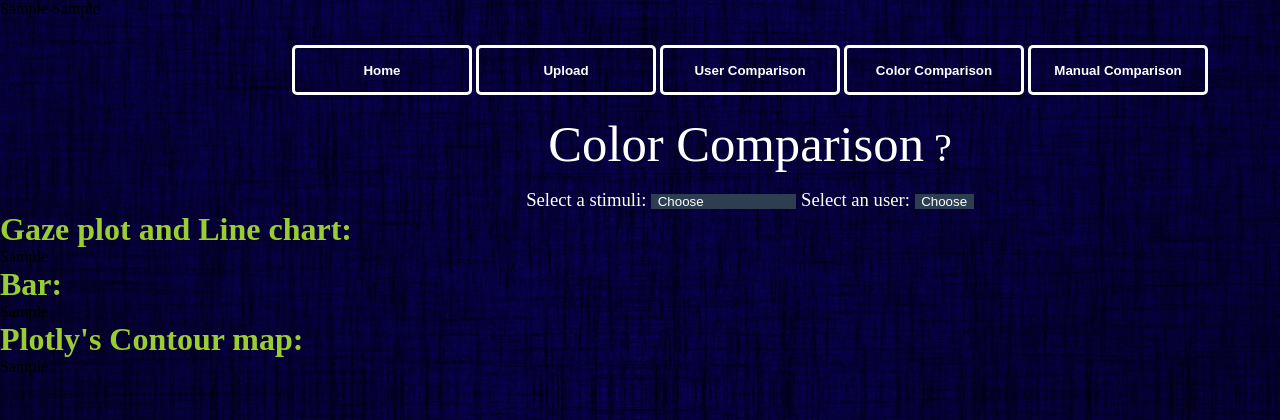
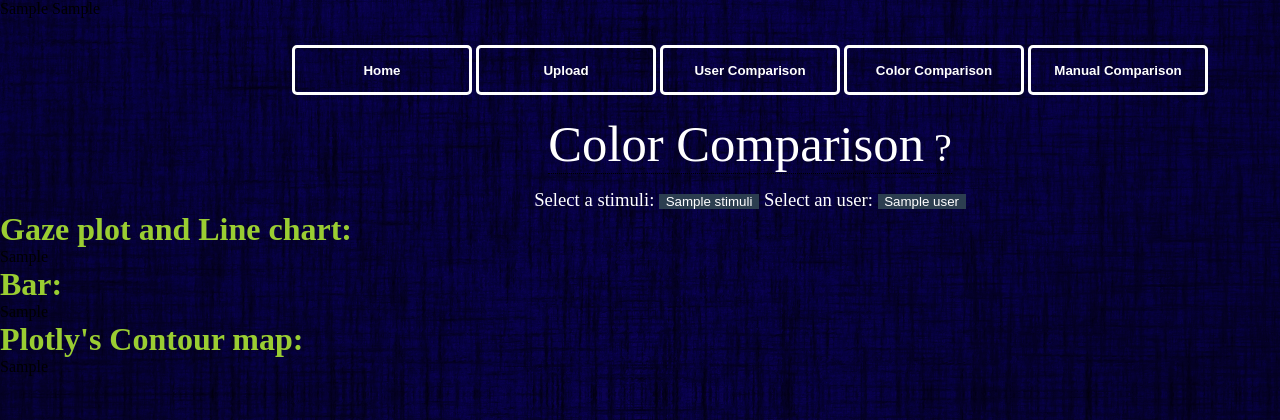
Before and after one commit to PortfolioTarik/Python_Eye-Tracking-Data-Visualization_TUe_2IOA0, a Django app: template color_comparison/templates/color.html in a window 1280 px wide; the page is wider, and only the part inside the window is pictured. Shown: the top 420 px of that part. Run offline with Django 3.2, Linux system fonts and the light colour scheme; the template is opened without the code that fills it: most values are stand-ins (such as "Sample title", 1, 10 or a date in 2020); some libraries are stand-ins or nearby versions.

Commit message:
COLOR Webpage 100% dropdownwork

```diff
--- a/color_comparison/templates/color.html
+++ b/color_comparison/templates/color.html
@@ -36,17 +36,27 @@
 					<!-- Start Coding Tarik Hacialiogullari -->
 					Select a stimuli:
 					<select onchange="changeStimuli(this.value)">
-						<option value="Choose" selected="selected">Choose</option>
-						<option value="06_Hamburg_S1.jpg">06_Hamburg_S1.jpg</option>
-						<option value="01_Antwerpen_S1.jpg">01_Antwerpen_S1.jpg</option>
-						<option value="02_Berlin_S1.jpg">02_Berlin_S1.jpg</option>
+						{% for stimuli in stimuli_list %}
+						<div>
+							{% if stimuli != selected_stimuli %}
+								<option value="{{ stimuli }}">{{ stimuli }}</option>
+							{% else %}
+								<option selected="selected" value="{{ stimuli }}">{{ stimuli }}</option>
+							{% endif %}
+						</div>
+						{% endfor %}
 					</select>
 					Select an user:
 					<select onchange="changeUser(this.value)">
-						<option value="Choose" selected="selected">Choose</option>
-						<option value="p1">p1</option>
-						<option value="p12">p12</option>
-						<option value="p16">p16</option>
+						{% for user in user_list %}
+						<div>
+							{% if user != selected_user %}
+								<option value="{{ user }}">{{ user }}</option>
+							{% else %}
+								<option selected="selected" value="{{ user }}">{{ user }}</option>
+							{% endif %}
+						</div>
+						{% endfor %}
 					</select>
 					<!-- End Coding Tarik Hacialiogullari -->
 				</span>
```
Also changed, not shown: color_comparison/views.py (+9 -2 lines).
